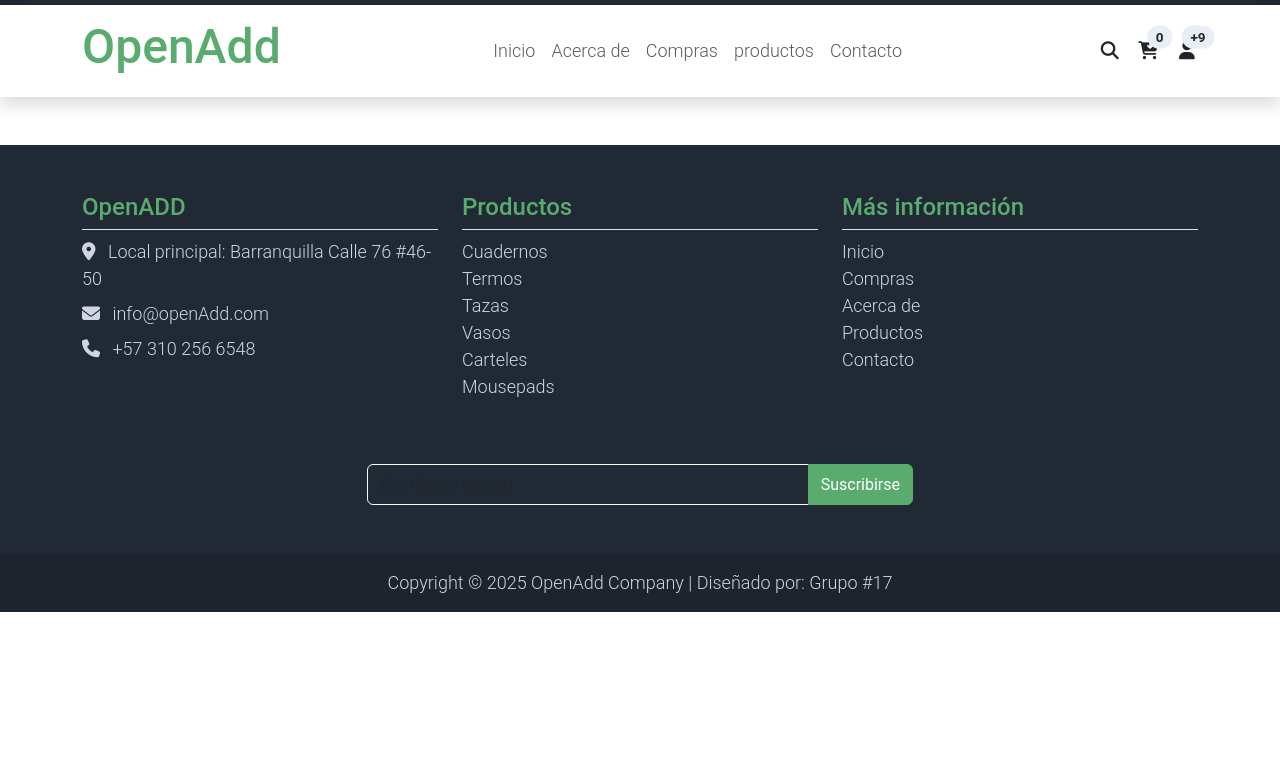
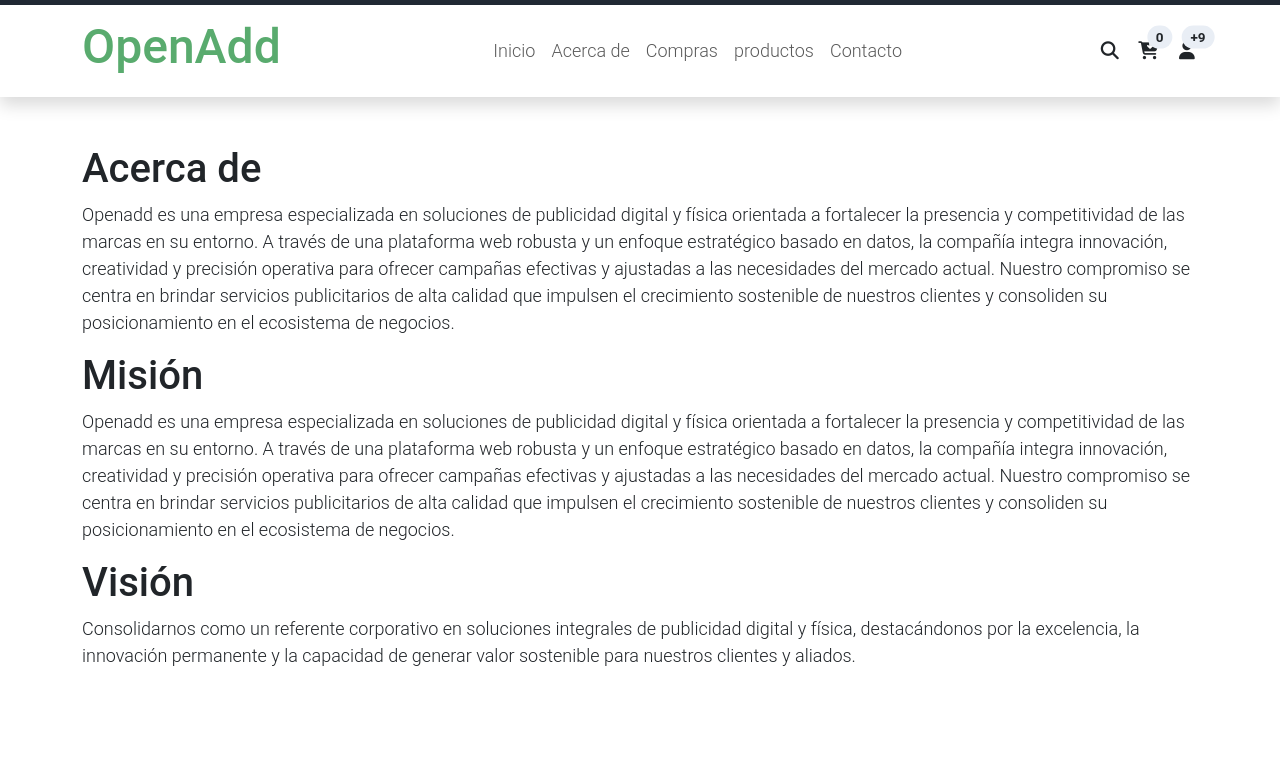
Before and after one commit to DEV-PONCHO/PROYECTOR_WEB, a plain HTML site: page about.html in a window 1280 px wide. Shown: the part 38-800 px from the top of the page. Drawn offline with nearby package versions, Linux system fonts and the light colour scheme.

Commit message:
ACERCA_DE

```diff
--- a/about.html
+++ b/about.html
@@ -118,7 +118,39 @@
 
 <!-- FIN MENU -->
 
+<!-- INICIO ACERCA DE -->
 
+<section class="bg-succes py-5">
+  <div class="container">
+    <div class="row align-items-center">
+      <div class="col-md-8 text-light"></div>
+        <h1>Acerca de</h1>
+        <p>Openadd es una empresa especializada en soluciones de publicidad digital y física orientada
+          a fortalecer la presencia y competitividad de las marcas en su entorno. A través de una plataforma
+          web robusta y un enfoque estratégico basado en datos, la compañía integra innovación, creatividad y
+          precisión operativa para ofrecer campañas efectivas y ajustadas a las necesidades del mercado actual.
+          Nuestro compromiso se centra en brindar servicios publicitarios de alta calidad que impulsen el crecimiento
+          sostenible de nuestros clientes y consoliden su posicionamiento en el ecosistema de negocios.</p>
+
+        <h1>Misión</h1>
+        <p>Openadd es una empresa especializada en soluciones de publicidad digital y física orientada
+          a fortalecer la presencia y competitividad de las marcas en su entorno. A través de una plataforma
+          web robusta y un enfoque estratégico basado en datos, la compañía integra innovación, creatividad y
+          precisión operativa para ofrecer campañas efectivas y ajustadas a las necesidades del mercado actual.
+          Nuestro compromiso se centra en brindar servicios publicitarios de alta calidad que impulsen el crecimiento
+          sostenible de nuestros clientes y consoliden su posicionamiento en el ecosistema de negocios.</p>
+
+
+        <h1>Visión</h1>
+        <p>Consolidarnos como un referente corporativo en soluciones integrales de publicidad digital y física, destacándonos
+        por la excelencia, la innovación permanente y la capacidad de generar valor sostenible para nuestros clientes y aliados.</p>
+
+    </div>
+  </div>
+</section>
+
+
+<!-- FIN ACERCA DE -->
 
 <!-- FOOTER -->
 <footer class="bg-dark text-light mt-5">
```
